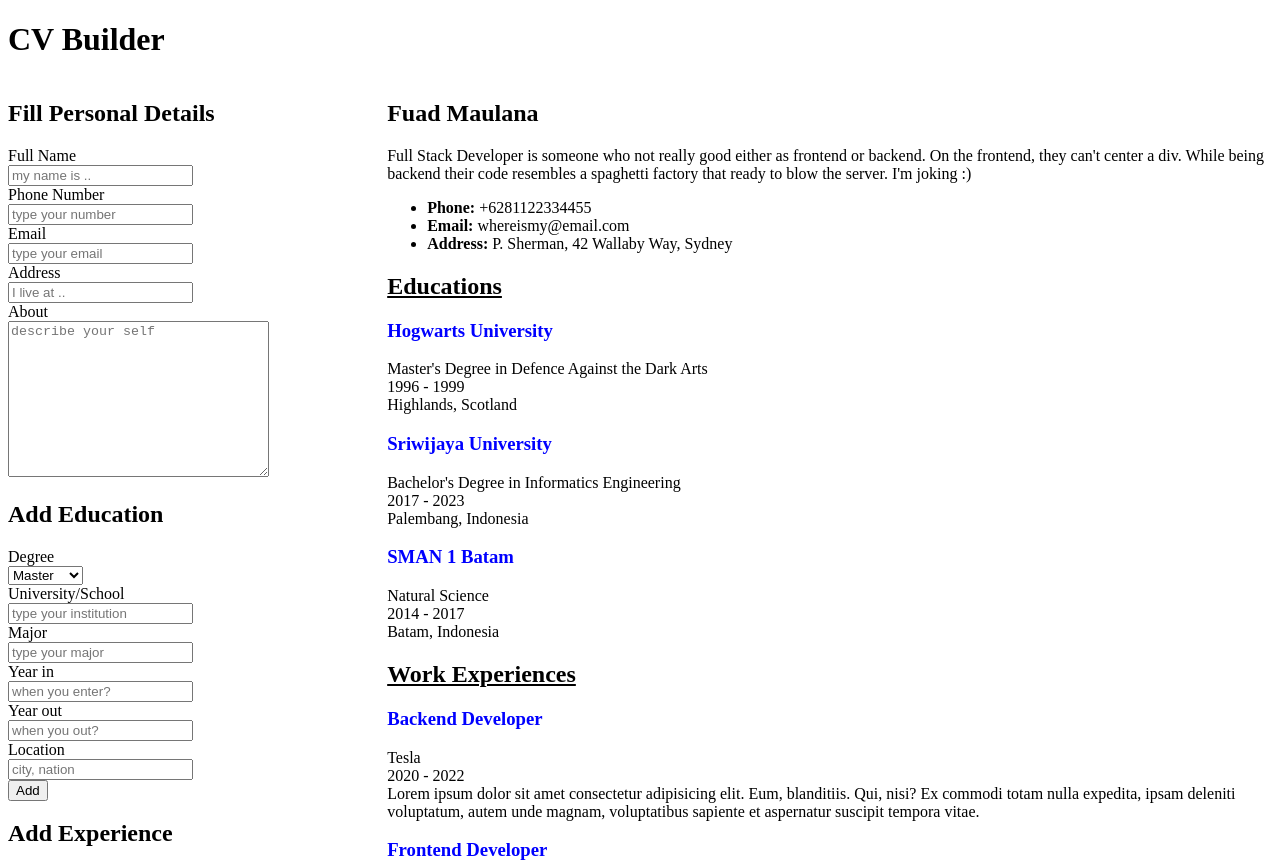
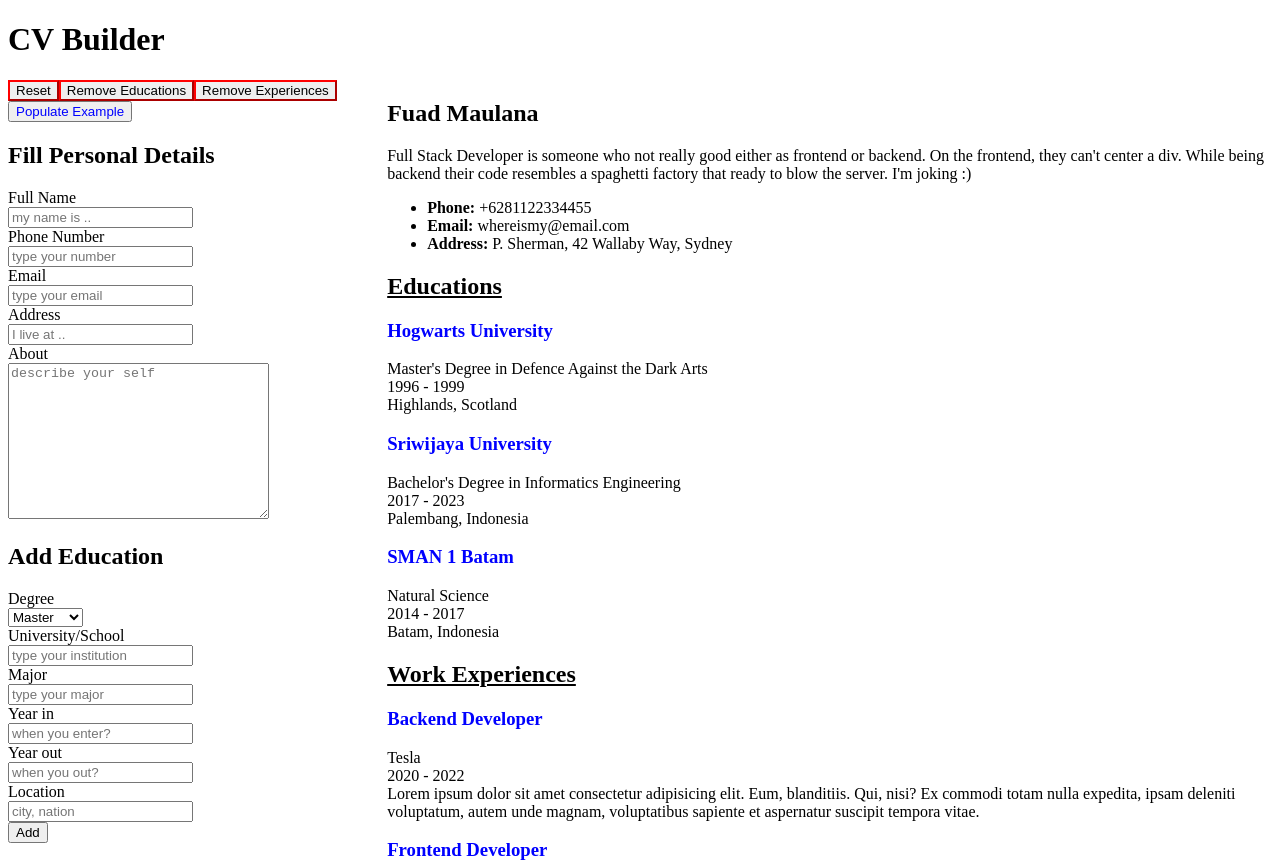
Before and after one commit to fuadmln/react-cvbuilder, a React (Vite) app: page / in a window 1280 px wide. Shown: the top 862 px of the page. Built offline with nearby package versions, Linux system fonts and the light colour scheme; the HTML template or start-up script is replaced by a standard one.

Commit message:
feat:  reset and populate button functionality

```diff
--- a/src/App.jsx
+++ b/src/App.jsx
@@ -3,6 +3,7 @@ import './styles/App.css'
 import FormPersonal from './components/FormPersonal';
 import FormEducation from './components/FormEducation';
 import FormExperience from './components/FormExperience';
+import FormReset from './components/FormReset.jsx';
 import InfoPersonal from './components/InfoPersonal';
 import InfoEducation from './components/InfoEducation.jsx';
 import InfoExperience from './components/InfoExperience.jsx';
@@ -14,16 +15,21 @@ function App() {
   const [experiences, setExperiences] = useState([]);
 
   useEffect(() => {
+    populateExample();
+  }, []);
+
+  const populateExample = () => {
     setProfile(data.bio);
     setEducations(data.educations);
     setExperiences(data.experiences);
-  }, []);
+  }
 
   return (
     <>
       <h1>CV Builder</h1>
       <div className="wrapper">
         <div className="app__form">
+          <FormReset setter={{setProfile, setEducations, setExperiences}} populateExample={populateExample} />
           <FormPersonal profile={profile} setProfile={setProfile} />
           <FormEducation setEducations={setEducations} />
           <FormExperience setExperiences={setExperiences} />
--- /dev/null
+++ b/src/components/FormReset.jsx
@@ -0,0 +1,23 @@
+import '../styles/FormReset.css';
+
+function FormReset({setter, populateExample}){
+   const {setProfile, setEducations, setExperiences} = setter;
+   const resetHandler = () => {
+      setProfile({});
+      setEducations([]);
+      setExperiences([]);
+   }
+   const removeEducationsHandler = () => { setEducations([]) }
+   const removeExperiencesHandler = () => { setExperiences([]) }
+
+   return (
+      <div>
+         <button style={{borderColor: 'red'}} onClick={resetHandler}>Reset</button>
+         <button style={{borderColor: 'red'}} onClick={removeEducationsHandler}>Remove Educations</button>
+         <button style={{borderColor: 'red'}} onClick={removeExperiencesHandler}>Remove Experiences</button>
+         <button style={{color: 'blue'}} onClick={populateExample}>Populate Example</button>
+      </div>
+   );
+}
+
+export default FormReset;
```
Also changed, not shown: src/styles/FormReset.css (added).
